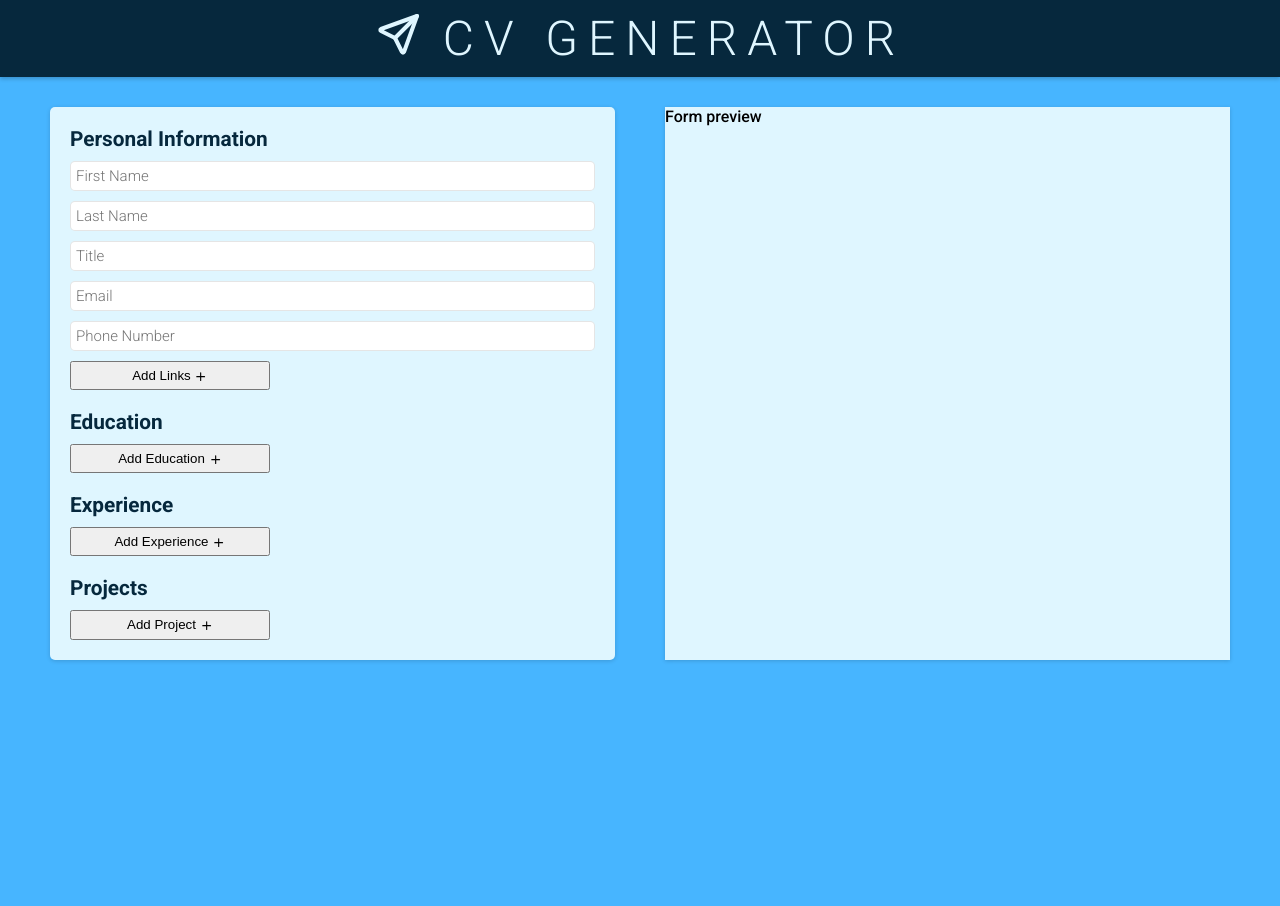
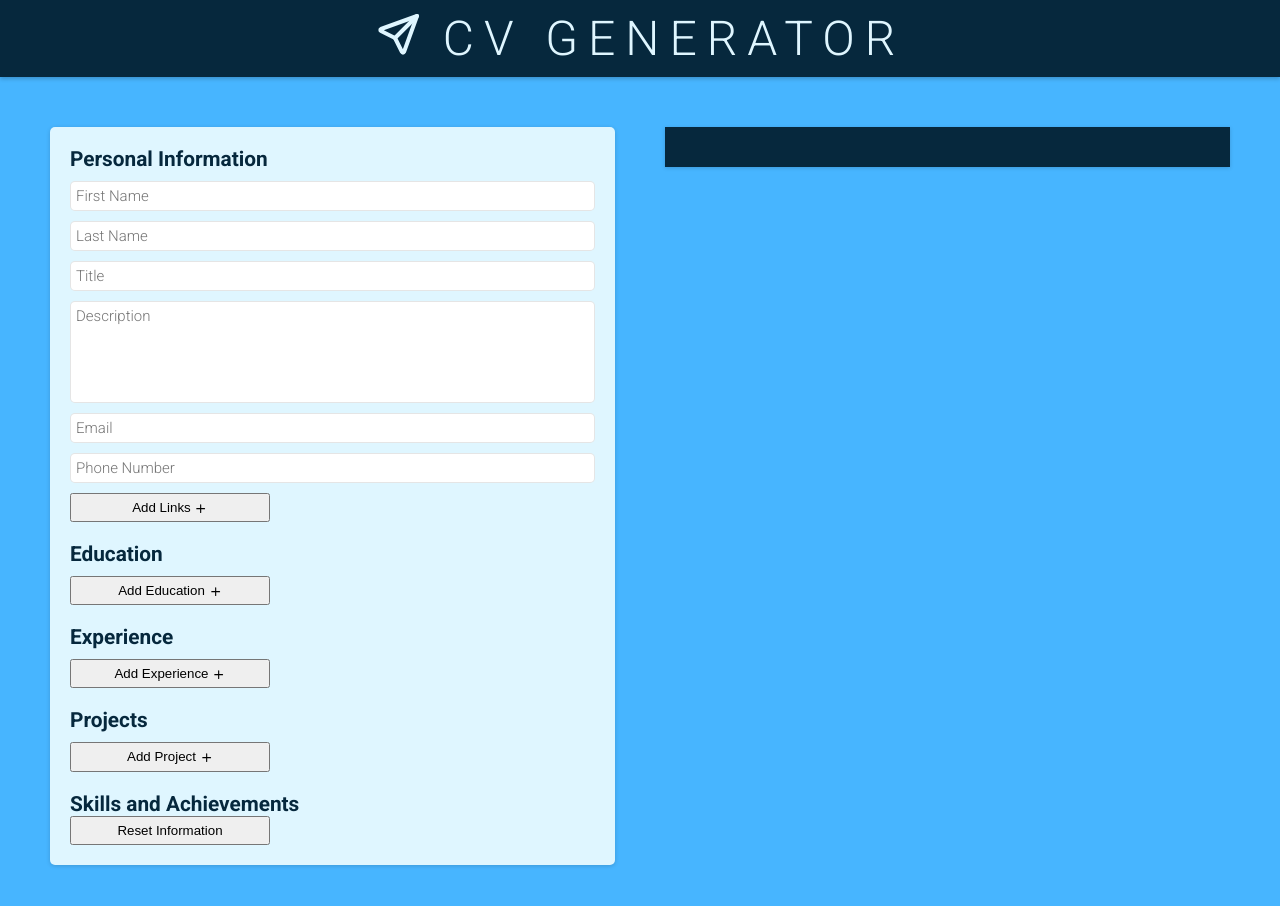
Before and after one commit to asadjawaid/CV-Builder, a React (Create React App) app: page / in a window 1280 px wide. Shown: the top 906 px of the page. Before the commit the page ends 800 px from the top, so only its background shows below. Built offline with nearby package versions, Linux system fonts and the light colour scheme.

Commit message:
Big Update

```diff
--- a/src/App.js
+++ b/src/App.js
@@ -1,25 +1,13 @@
-/* eslint-disable no-useless-constructor */
-import React from 'react';
 import Header from './components/Header';
-import CVForm from './components/CVForm/CVForm';
-import CVPreview from './components/CVPreview/CVPreview';
+import Container from './components/Container';
 
-class App extends React.Component {
-	constructor(props) {
-		super(props);
-	}
-
-	render() {
-		return (
-			<>
-				<Header />
-				<div className="cv-container">
-					<CVForm />
-					<CVPreview />
-				</div>
-			</>
-		);
-	}
-}
+const App = () => {
+	return (
+		<>
+			<Header />
+			<Container nameOfClass="cv-container" />
+		</>
+	);
+};
 
 export default App;
--- a/src/components/CVForm/CVForm.js
+++ b/src/components/CVForm/CVForm.js
@@ -5,6 +5,7 @@ import PersonalInformation from './PersonalInformation';
 import Education from './Education';
 import Experience from './Experience';
 import Project from './Project';
+// import Skill from './Skill';
 import { TbPlus } from 'react-icons/tb';
 import uniqid from 'uniqid';
 
@@ -28,6 +29,10 @@ class CVForm extends React.Component {
 		// for add/removing a project
 		this.addNewProject = this.addNewProject.bind(this);
 		this.deleteProject = this.deleteProject.bind(this);
+
+		// for add/removing a skill
+		this.addNewSkill = this.addNewSkill.bind(this);
+		this.deleteSkill = this.deleteSkill.bind(this);
 	}
 
 	// add a new education
@@ -81,17 +86,36 @@ class CVForm extends React.Component {
 		});
 	}
 
+	// for adding a new skill
+	addNewSkill() {}
+
+	// for removing a skills section
+	deleteSkill() {}
+
 	render() {
 		const { educationArray, experienceArray, projectArray } = this.state;
+		const {
+			userPersonalInfo,
+			userEducationInfo,
+			userExperienceInfo,
+			userSkillInfo,
+			userProjectInfo,
+			handlePersonalInformationChange,
+			resetInformation
+		} = this.props;
 
 		return (
 			<div className="cv-form-container">
 				<h1>Personal Information</h1>
-				<PersonalInformation />
+				<PersonalInformation
+					userPersonalInfo={userPersonalInfo}
+					handlePersonalInformationChange={handlePersonalInformationChange}
+				/>
 				{/* Education Section(s) */}
 				<h1>Education</h1>
 				{educationArray.map(currentEducation => (
 					<Education
+						userEducationInfo={userEducationInfo}
 						key={currentEducation.id}
 						deleteEducation={this.deleteEducation}
 						educationId={currentEducation.id}
@@ -105,6 +129,7 @@ class CVForm extends React.Component {
 				<h1>Experience</h1>
 				{experienceArray.map(currentExperience => (
 					<Experience
+						userExperienceInfo={userExperienceInfo}
 						key={currentExperience.id}
 						deleteExperience={this.deleteExperience}
 						experienceId={currentExperience.id}
@@ -118,6 +143,7 @@ class CVForm extends React.Component {
 				<h1>Projects</h1>
 				{projectArray.map(currentProject => (
 					<Project
+						userProjectInfo={userProjectInfo}
 						key={currentProject.projectId}
 						deleteProject={this.deleteProject}
 						projectId={currentProject.projectId}
@@ -126,6 +152,14 @@ class CVForm extends React.Component {
 				<button className="btn add-edu-btn" onClick={this.addNewProject} disabled={projectArray.length > 2}>
 					Add Project <TbPlus className="icon" />
 				</button>
+
+				{/* Skills section */}
+				<h1>Skills and Achievements</h1>
+
+				{/* Button to reset the data */}
+				<button onClick={resetInformation} className="btn reset-btn">
+					Reset Information
+				</button>
 			</div>
 		);
 	}
--- a/src/components/CVForm/PersonalInformation.js
+++ b/src/components/CVForm/PersonalInformation.js
@@ -1,6 +1,6 @@
 /* eslint-disable no-useless-constructor */
 import React from 'react';
-// import '../../styles/componentStyles.css';
+// import Input from '../Utils/Input';
 import { TbPlus, TbMinus } from 'react-icons/tb';
 
 class PersonalInformation extends React.Component {
@@ -9,8 +9,7 @@ class PersonalInformation extends React.Component {
 		this.state = {
 			showLinks: false
 		};
-
-		this.addLinks = this.toggleLinks.bind(this);
+		this.toggleLinks = this.toggleLinks.bind(this);
 	}
 
 	// updates the state of the showLink
@@ -22,22 +21,93 @@ class PersonalInformation extends React.Component {
 	};
 
 	render() {
+		// get the props values:
+		const { userPersonalInfo, handlePersonalInformationChange } = this.props;
 		const { showLinks } = this.state;
+		const { firstName, lastName, title, description, email, phoneNumber, linkedin, github, portfolio } =
+			userPersonalInfo;
 
 		return (
 			<section className="cv-form-section">
 				{/* <h1>Personal information</h1> */}
 				<div className="user-input-section">
-					<input type="text" placeholder="First Name" minLength={3} maxLength={15} required />
-					<input type="text" placeholder="Last Name" minLength={3} maxLength={15} required />
-					<input type="text" placeholder="Title" minLength={5} maxLength={30} required />
-					<input type="email" placeholder="Email" required />
-					<input type="tel" id="phone" name="phone" placeholder="Phone Number" />
+					<input
+						type="text"
+						value={firstName}
+						placeholder="First Name"
+						minLength={3}
+						maxLength={15}
+						onChange={handlePersonalInformationChange}
+						name="firstName"
+					/>
+					<input
+						type="text"
+						value={lastName}
+						name="lastName"
+						onChange={handlePersonalInformationChange}
+						placeholder="Last Name"
+						minLength={3}
+						maxLength={15}
+					/>
+					<input
+						type="text"
+						value={title}
+						name="title"
+						onChange={handlePersonalInformationChange}
+						placeholder="Title"
+						minLength={5}
+						maxLength={30}
+					/>
+					<textarea
+						value={description}
+						name="description"
+						onChange={handlePersonalInformationChange}
+						rows={5}
+						minLength={20}
+						maxLength={400}
+						placeholder="Description"
+					></textarea>
+					<input
+						type="email"
+						value={email}
+						name="email"
+						onChange={handlePersonalInformationChange}
+						placeholder="Email"
+					/>
+					<input
+						type="tel"
+						value={phoneNumber}
+						name="phoneNumber"
+						onChange={handlePersonalInformationChange}
+						id="phone"
+						placeholder="Phone Number"
+					/>
 					{showLinks ? (
 						<>
-							<input type="url" placeholder="Github" size="30" />
-							<input type="url" placeholder="LinkedIn" size="30" />
-							<input type="url" placeholder="Portfolio" size="30" />
+							<input
+								type="url"
+								value={github}
+								name="github"
+								onChange={handlePersonalInformationChange}
+								placeholder="Github"
+								size="30"
+							/>
+							<input
+								type="url"
+								value={linkedin}
+								name="linkedin"
+								onChange={handlePersonalInformationChange}
+								placeholder="LinkedIn"
+								size="30"
+							/>
+							<input
+								type="url"
+								value={portfolio}
+								name="portfolio"
+								onChange={handlePersonalInformationChange}
+								placeholder="Portfolio"
+								size="30"
+							/>
 							<button onClick={this.toggleLinks} className="btn remove-btn">
 								Remove links <TbMinus className="icon minus-icon" />
 							</button>
--- /dev/null
+++ b/src/components/CVForm/Skill.js
@@ -0,0 +1,18 @@
+/* eslint-disable no-useless-constructor */
+import React from 'react';
+
+class Skill extends React.Component {
+	constructor(props) {
+		super(props);
+	}
+
+	render() {
+		return (
+			<section className="cv-form-section">
+				<div></div>
+			</section>
+		);
+	}
+}
+
+export default Skill;
--- a/src/components/CVPreview/CVPreview.js
+++ b/src/components/CVPreview/CVPreview.js
@@ -10,7 +10,7 @@ class CVPreview extends React.Component {
 	render() {
 		return (
 			<div className="cv-preview-container">
-				<p>Form preview</p>
+				<div className="cv-preview-header"></div>
 			</div>
 		);
 	}
--- /dev/null
+++ b/src/components/Container.js
@@ -0,0 +1,70 @@
+import React from 'react';
+import CVForm from './CVForm/CVForm';
+import CVPreview from './CVPreview/CVPreview';
+
+class Container extends React.Component {
+	constructor(props) {
+		super(props);
+		this.state = {
+			userPersonalInfo: {
+				firstName: '',
+				lastName: '',
+				title: '',
+				description: '',
+				email: '',
+				phoneNumber: '',
+				linkedin: '',
+				github: '',
+				portfolio: ''
+			},
+			userEducationInfo: [],
+			userExperienceInfo: [],
+			userSkillInfo: [],
+			userProjectInfo: []
+		};
+
+		this.handlePersonalInformationChange = this.handlePersonalInformationChange.bind(this);
+		this.resetInformation = this.resetInformation.bind(this);
+	}
+
+	// function to update state for user personal information
+	handlePersonalInformationChange = e => {
+		console.log(e.target.value);
+
+		this.setState({
+			userPersonalInfo: { ...this.state.userPersonalInfo, [e.target.name]: e.target.value }
+		});
+	};
+
+	// Function to reset all the information
+	resetInformation = e => {
+		this.setState({});
+	};
+
+	render() {
+		const { userPersonalInfo, userEducationInfo, userExperienceInfo, userSkillInfo, userProjectInfo } = this.state;
+
+		return (
+			<div className={this.props.nameOfClass}>
+				<CVForm
+					userPersonalInfo={userPersonalInfo}
+					userEducationInfo={userEducationInfo}
+					userExperienceInfo={userExperienceInfo}
+					userSkillInfo={userSkillInfo}
+					userProjectInfo={userProjectInfo}
+					handlePersonalInformationChange={this.handlePersonalInformationChange}
+					resetInformation={this.resetInformation}
+				/>
+				<CVPreview
+					userPersonalInfo={userPersonalInfo}
+					userEducationInfo={userEducationInfo}
+					userExperienceInfo={userExperienceInfo}
+					userSkillInfo={userSkillInfo}
+					userProjectInfo={userProjectInfo}
+				/>
+			</div>
+		);
+	}
+}
+
+export default Container;
--- a/src/styles/componentStyles.css
+++ b/src/styles/componentStyles.css
@@ -55,7 +55,6 @@ header {
 	gap: 20px;
 	color: var(--whiteBlue);
 	box-shadow: 0 2px 4px 0 rgba(0, 0, 0, 0.2);
-	margin-bottom: 30px;
 }
 
 header h1 {
@@ -74,10 +73,9 @@ header h1 {
 .cv-container {
 	display: grid;
 	grid-template-columns: repeat(auto-fit, minmax(300px, 1fr));
-	grid-auto-rows: auto;
 	grid-column-gap: 50px;
 	grid-row-gap: 20px;
-	padding: 0 50px;
+	padding: 50px;
 }
 
 .cv-container > div {
@@ -137,3 +135,16 @@ header h1 {
 .user-input-section textarea:focus {
 	border: 1px solid rgba(0, 0, 0, 0.2);
 }
+
+/************************************************************
+Styling for CVPreview
+*************************************************************/
+.cv-container .cv-preview-container {
+	position: sticky;
+	top: 20px;
+	height: fit-content;
+	padding: 20px;
+	color: white;
+	background-color: var(--darkBlue);
+	user-select: none;
+}
```
Also changed, not shown: src/components/Footer.js (added), src/components/Utils/Button.js (added), src/components/Utils/Input.js (added), src/components/Utils/Section.js (added), 1 other file (tests, documents, lock files or other folders).
